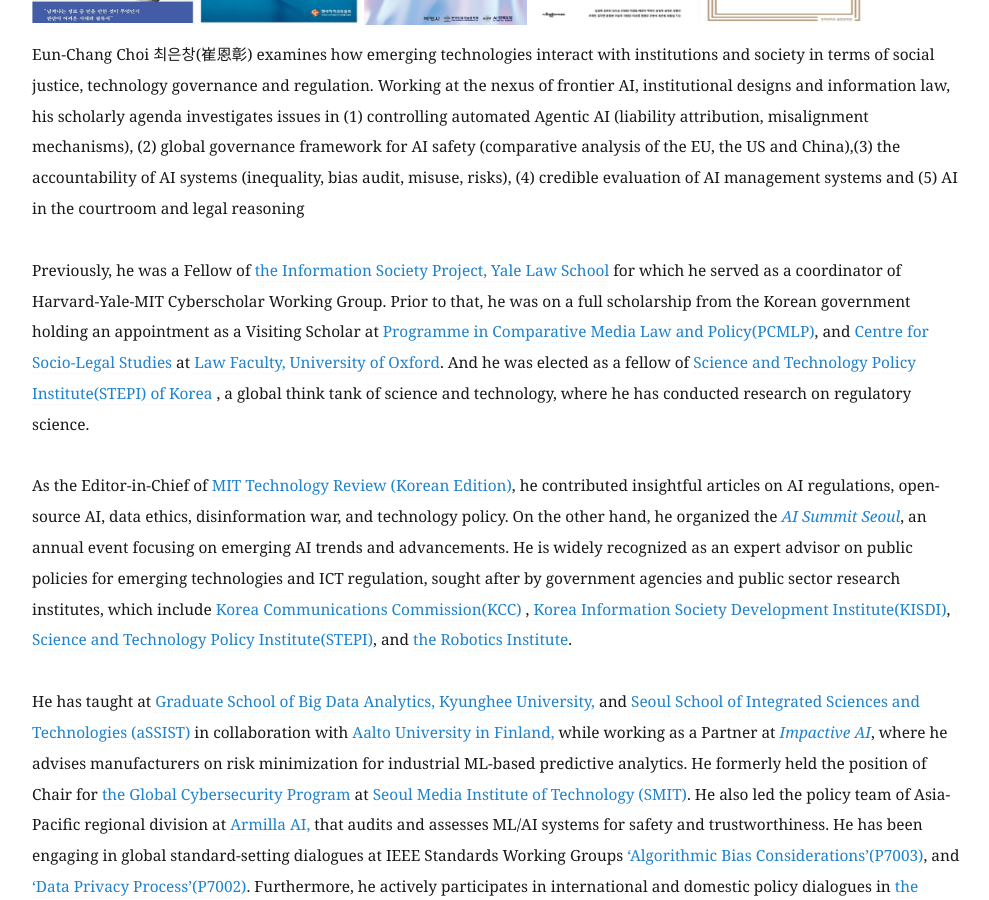
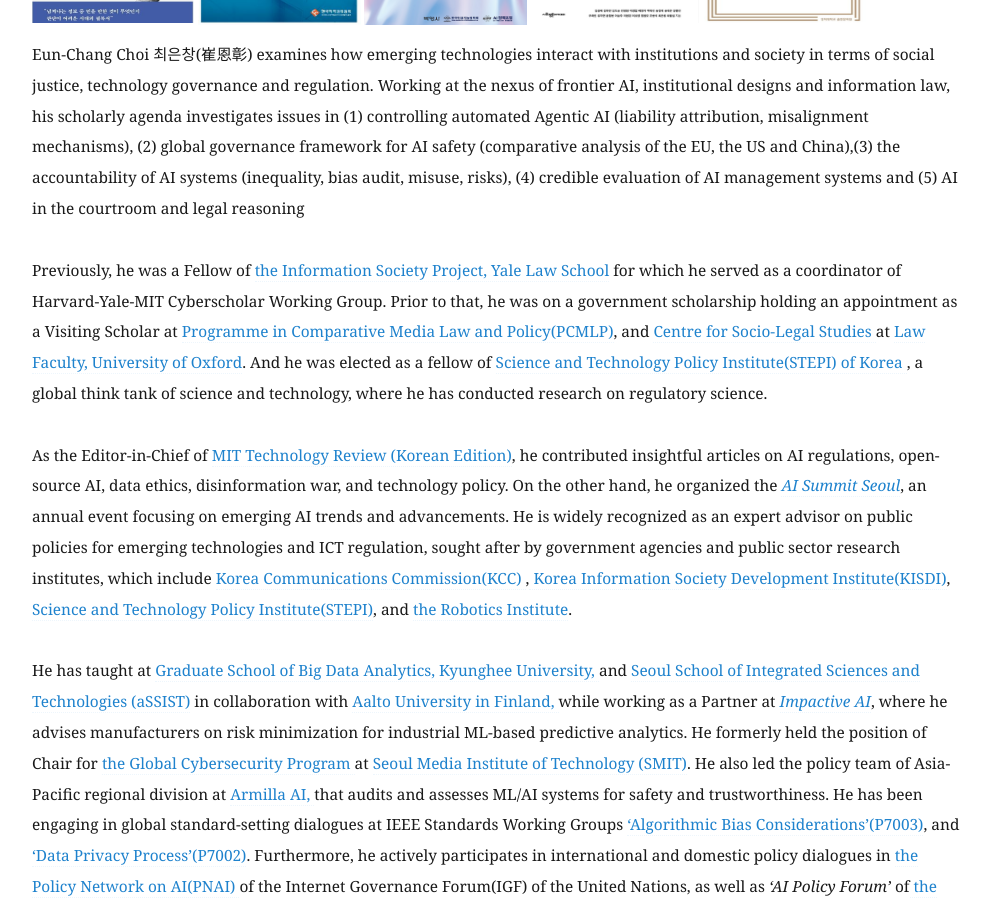
Before and after one commit to eunchangchoi/eunchangchoi.github.io, a Jekyll site: the page built from index.md, in a window 1280 px wide and 900 px high, scrolled down 555 px. Shown: the whole window, without its empty margins (68-1057 px from the left). Built offline with Jekyll 4.4.1, drawn with Linux system fonts in a browser that asks for light colours.

Commit message:
Update index.md

```diff
--- a/index.md
+++ b/index.md
@@ -23,7 +23,7 @@
  <br>
 <p style="font-size:1.1em"> Eun-Chang Choi 최은창(崔恩彰) examines how emerging technologies interact with institutions and society in terms of social justice, technology governance and regulation. Working at the nexus of frontier AI, institutional designs and information law, his scholarly agenda investigates issues in (1) controlling automated Agentic AI (liability attribution, misalignment mechanisms), (2) global governance framework for AI safety (comparative analysis of the EU, the US and China),(3) the accountability of AI systems (inequality, bias audit, misuse, risks), (4) credible evaluation of AI management systems and (5) AI in the courtroom and legal reasoning <br>
   <br>
-    Previously, he was a Fellow of <a href="https://law.yale.edu/isp"> the Information Society Project, Yale Law School</a> for which he served as a coordinator of Harvard-Yale-MIT Cyberscholar Working Group. Prior to that, he was on a full scholarship from the Korean government holding an appointment as a Visiting Scholar at <a href="https://pcmlp.socleg.ox.ac.uk/about-us/"> Programme in Comparative Media Law and Policy(PCMLP)</a>, and <a href="https://www.law.ox.ac.uk/centres-institutes/centre-socio-legal-studies"> Centre for Socio-Legal Studies </a> at <a href="https://www.law.ox.ac.uk/"> Law Faculty, University of Oxford</a>. And he was elected as a fellow of <a href="https://www.stepi.re.kr/site/stepien/main.do"> Science and Technology Policy Institute(STEPI) of Korea </a>, a global think tank of science and technology, where he has conducted research on regulatory science.  <br>
+    Previously, he was a Fellow of <a href="https://law.yale.edu/isp"> the Information Society Project, Yale Law School</a> for which he served as a coordinator of Harvard-Yale-MIT Cyberscholar Working Group. Prior to that, he was on a government scholarship holding an appointment as a Visiting Scholar at <a href="https://pcmlp.socleg.ox.ac.uk/about-us/"> Programme in Comparative Media Law and Policy(PCMLP)</a>, and <a href="https://www.law.ox.ac.uk/centres-institutes/centre-socio-legal-studies"> Centre for Socio-Legal Studies </a> at <a href="https://www.law.ox.ac.uk/"> Law Faculty, University of Oxford</a>. And he was elected as a fellow of <a href="https://www.stepi.re.kr/site/stepien/main.do"> Science and Technology Policy Institute(STEPI) of Korea </a>, a global think tank of science and technology, where he has conducted research on regulatory science.  <br>
      <br>
     As the Editor-in-Chief of <a href="https://www.technologyreview.kr/"> MIT Technology Review (Korean Edition)</a>, he contributed insightful articles on AI regulations, open-source AI, data ethics, disinformation war, and technology policy. On the other hand, he organized the <a href="https://aisummit.co.kr/"><i> AI Summit Seoul</i></a>, an annual event focusing on emerging AI trends and advancements. He is widely recognized as an expert advisor on public policies for emerging technologies and ICT regulation, sought after by government agencies and public sector research institutes, which include <a href="https://eng.kcc.go.kr/user/ehpMain.do"> Korea Communications Commission(KCC) </a>,<a href="https://www.kisdi.re.kr/"> Korea Information Society Development Institute(KISDI)</a>, <a href="https://www.stepi.re.kr/site/stepien/main.do"> Science and Technology Policy Institute(STEPI)</a>, and <a href="https://kiria.org/eng/"> the Robotics Institute</a>. <br>
   <br>
```
